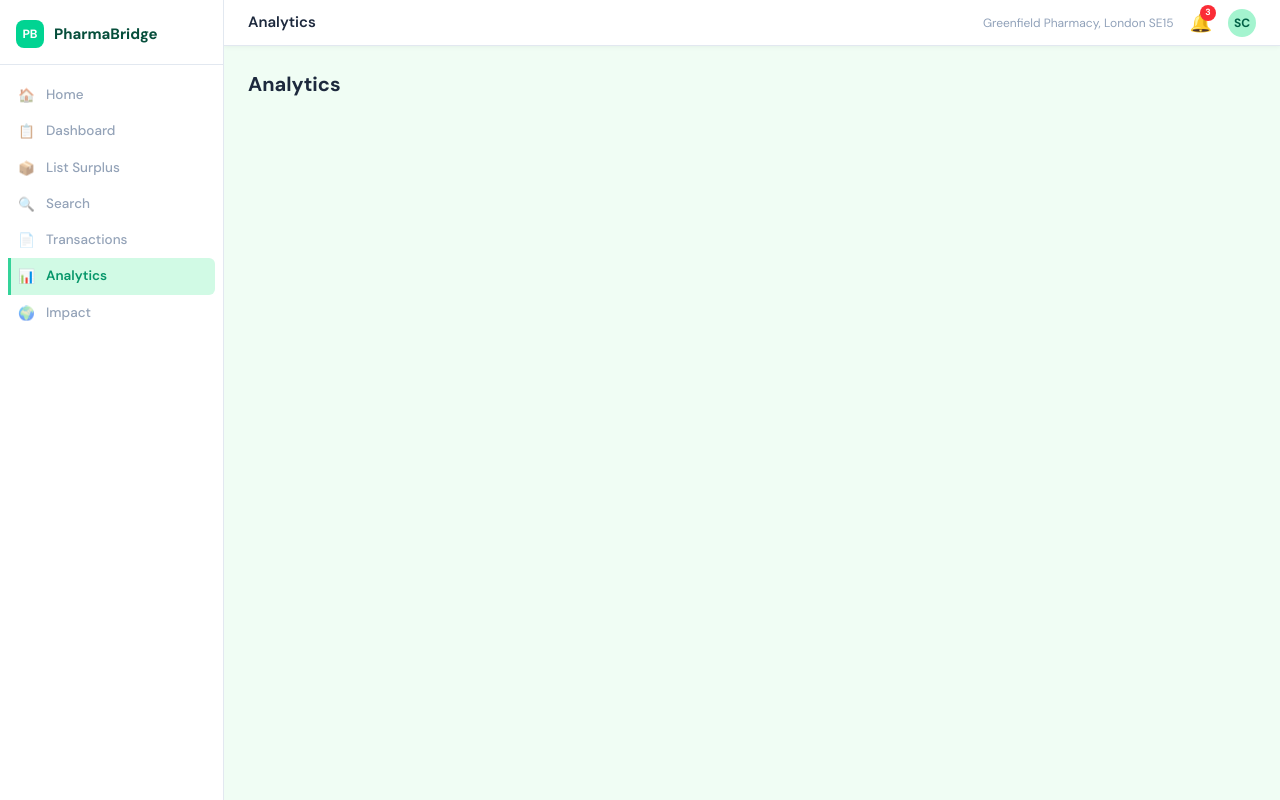
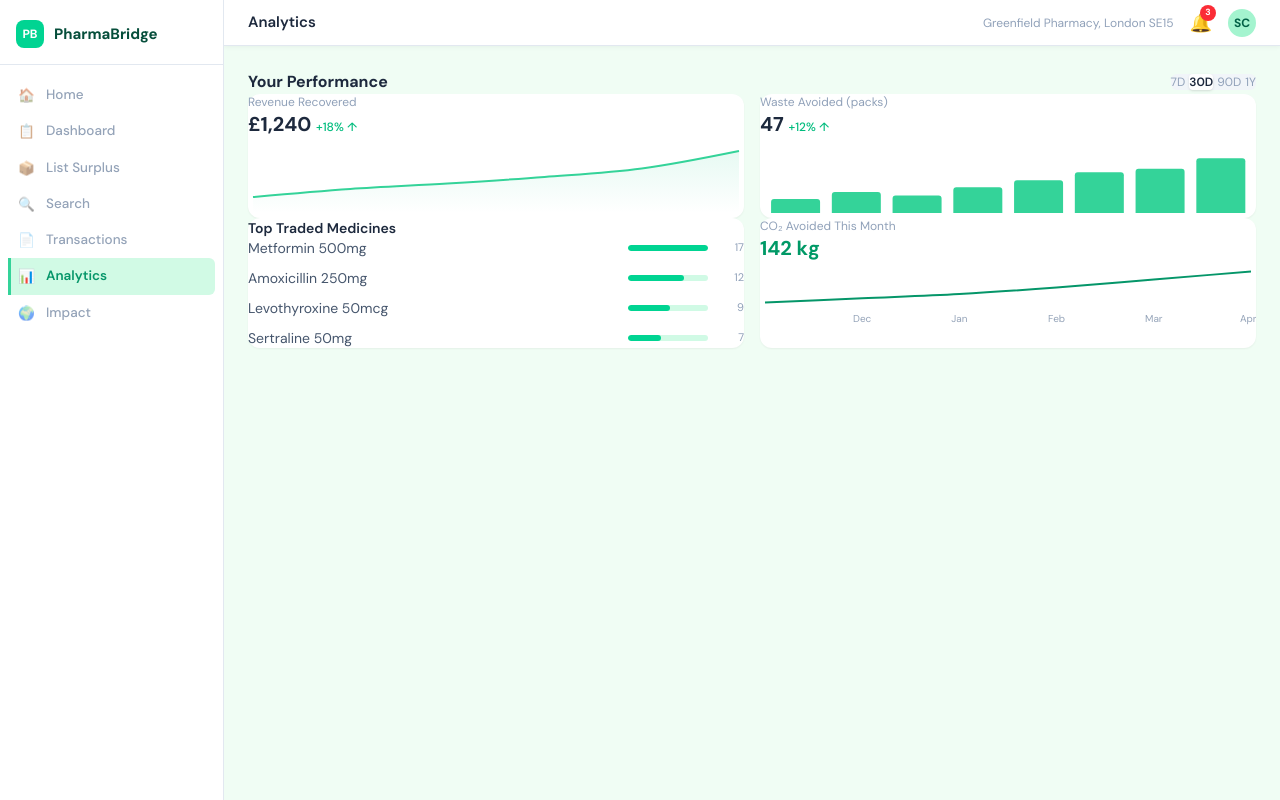
Before and after one commit to richard7ao/national-med-tech-foundation-hackathon, a Next.js app: page /analytics in a window 1280 px wide. Built offline with nearby package versions, Linux system fonts and the light colour scheme.

Commit message:
feat: build analytics page with Recharts (revenue, waste, CO2, top medicines)

```diff
--- a/app/analytics/page.tsx
+++ b/app/analytics/page.tsx
@@ -1,3 +1,122 @@
+"use client";
+
+import { useState } from "react";
+import {
+  AreaChart, Area, BarChart, Bar, LineChart, Line,
+  XAxis, YAxis, Tooltip, ResponsiveContainer,
+} from "recharts";
+import { networkStats } from "../data/stats";
+
+const perf = networkStats.pharmacyPerformance;
+const PERIODS = ["7D", "30D", "90D", "1Y"];
+
 export default function AnalyticsPage() {
-  return <h1 className="text-xl font-bold text-slate-800">Analytics</h1>;
+  const [period, setPeriod] = useState("30D");
+
+  return (
+    <div>
+      {/* Period Selector */}
+      <div className="flex justify-between items-center mb-5">
+        <h2 className="text-base font-bold text-slate-800">Your Performance</h2>
+        <div className="flex gap-1 bg-slate-100 rounded-md p-0.5">
+          {PERIODS.map((p) => (
+            <button
+              key={p}
+              onClick={() => setPeriod(p)}
+              className={`px-3 py-1 rounded text-xs transition-colors ${
+                p === period
+                  ? "bg-white text-slate-800 font-semibold shadow-sm"
+                  : "text-slate-400"
+              }`}
+            >
+              {p}
+            </button>
+          ))}
+        </div>
+      </div>
+
+      {/* Top Row: Revenue + Waste */}
+      <div className="grid grid-cols-2 gap-4 mb-4">
+        <div className="bg-white rounded-xl p-5 shadow-[0_1px_2px_rgba(0,0,0,0.05)]">
+          <div className="text-xs text-slate-400 mb-1">Revenue Recovered</div>
+          <div className="text-xl font-bold text-slate-800 mb-3">
+            £{perf.revenueRecovered.toLocaleString()}{" "}
+            <span className="text-xs text-emerald-500 font-medium">+18% ↑</span>
+          </div>
+          <ResponsiveContainer width="100%" height={80}>
+            <AreaChart data={perf.revenueHistory}>
+              <defs>
+                <linearGradient id="revGrad" x1="0" y1="0" x2="0" y2="1">
+                  <stop offset="0%" stopColor="#34d399" stopOpacity={0.2} />
+                  <stop offset="100%" stopColor="#34d399" stopOpacity={0} />
+                </linearGradient>
+              </defs>
+              <XAxis dataKey="month" hide />
+              <YAxis hide />
+              <Tooltip />
+              <Area type="monotone" dataKey="value" stroke="#34d399" strokeWidth={2} fill="url(#revGrad)" />
+            </AreaChart>
+          </ResponsiveContainer>
+        </div>
+
+        <div className="bg-white rounded-xl p-5 shadow-[0_1px_2px_rgba(0,0,0,0.05)]">
+          <div className="text-xs text-slate-400 mb-1">Waste Avoided (packs)</div>
+          <div className="text-xl font-bold text-slate-800 mb-3">
+            47{" "}
+            <span className="text-xs text-emerald-500 font-medium">+12% ↑</span>
+          </div>
+          <ResponsiveContainer width="100%" height={80}>
+            <BarChart data={perf.wasteAvoided}>
+              <XAxis dataKey="month" hide />
+              <YAxis hide />
+              <Tooltip />
+              <Bar dataKey="value" fill="#34d399" radius={[3, 3, 0, 0]} />
+            </BarChart>
+          </ResponsiveContainer>
+        </div>
+      </div>
+
+      {/* Bottom Row: Top Medicines + CO2 */}
+      <div className="grid grid-cols-2 gap-4">
+        <div className="bg-white rounded-xl p-5 shadow-[0_1px_2px_rgba(0,0,0,0.05)]">
+          <div className="text-sm font-semibold text-slate-800 mb-3">Top Traded Medicines</div>
+          <div className="flex flex-col gap-2.5">
+            {perf.topMedicines.map((m) => (
+              <div key={m.medicineId} className="flex justify-between items-center text-sm">
+                <span className="text-slate-600">{m.name}</span>
+                <div className="flex items-center gap-2">
+                  <div className="w-20 h-1.5 bg-emerald-100 rounded-full overflow-hidden">
+                    <div
+                      className="h-full bg-emerald-400 rounded-full"
+                      style={{ width: `${(m.count / perf.topMedicines[0].count) * 100}%` }}
+                    />
+                  </div>
+                  <span className="text-[11px] text-slate-400 w-7 text-right">{m.count}</span>
+                </div>
+              </div>
+            ))}
+          </div>
+        </div>
+
+        <div className="bg-white rounded-xl p-5 shadow-[0_1px_2px_rgba(0,0,0,0.05)]">
+          <div className="text-xs text-slate-400 mb-1">CO₂ Avoided This Month</div>
+          <div className="text-xl font-bold text-emerald-600 mb-3">142 kg</div>
+          <ResponsiveContainer width="100%" height={80}>
+            <LineChart data={perf.co2Avoided}>
+              <defs>
+                <linearGradient id="co2Grad" x1="0" y1="0" x2="0" y2="1">
+                  <stop offset="0%" stopColor="#059669" stopOpacity={0.15} />
+                  <stop offset="100%" stopColor="#059669" stopOpacity={0} />
+                </linearGradient>
+              </defs>
+              <XAxis dataKey="month" tick={{ fontSize: 10, fill: "#94a3b8" }} axisLine={false} tickLine={false} />
+              <YAxis hide />
+              <Tooltip />
+              <Line type="monotone" dataKey="value" stroke="#059669" strokeWidth={2} dot={false} />
+            </LineChart>
+          </ResponsiveContainer>
+        </div>
+      </div>
+    </div>
+  );
 }
```
